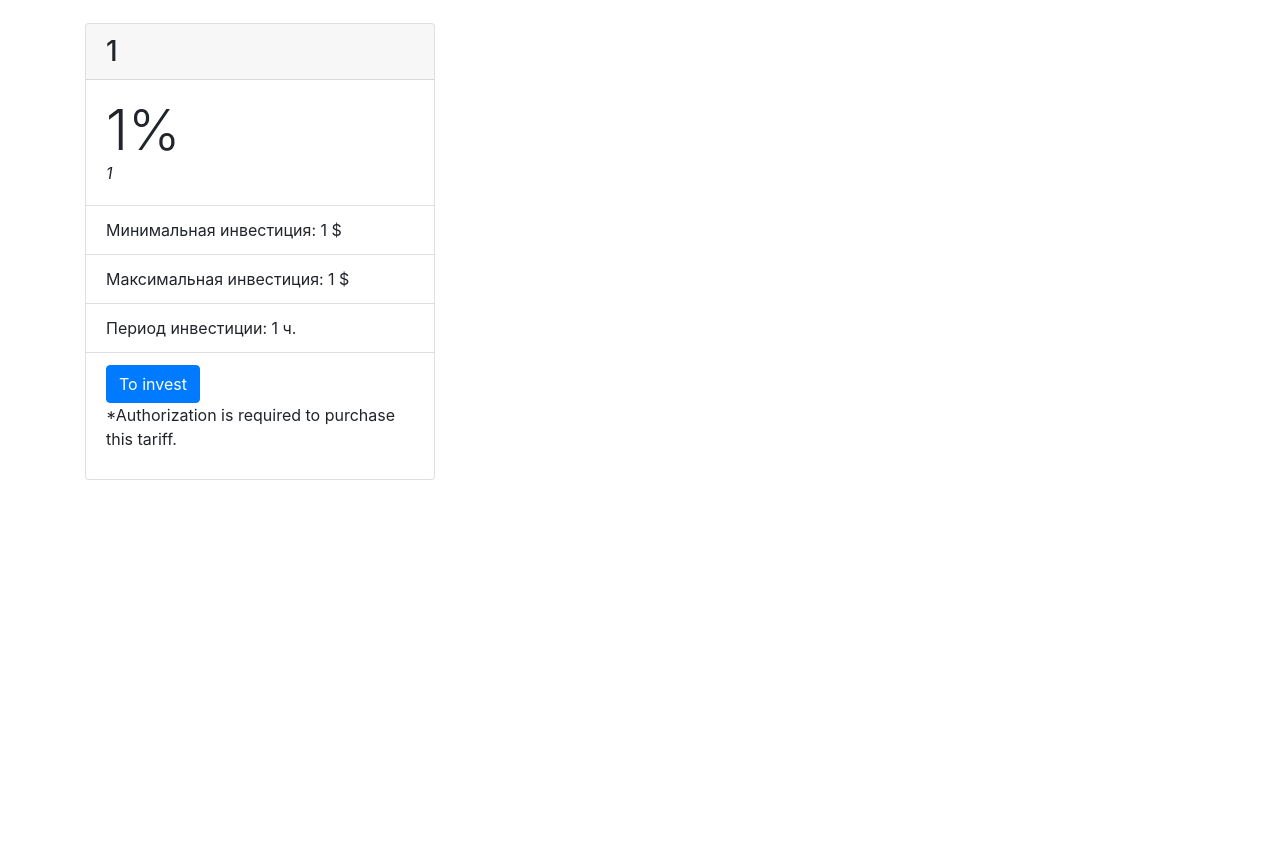
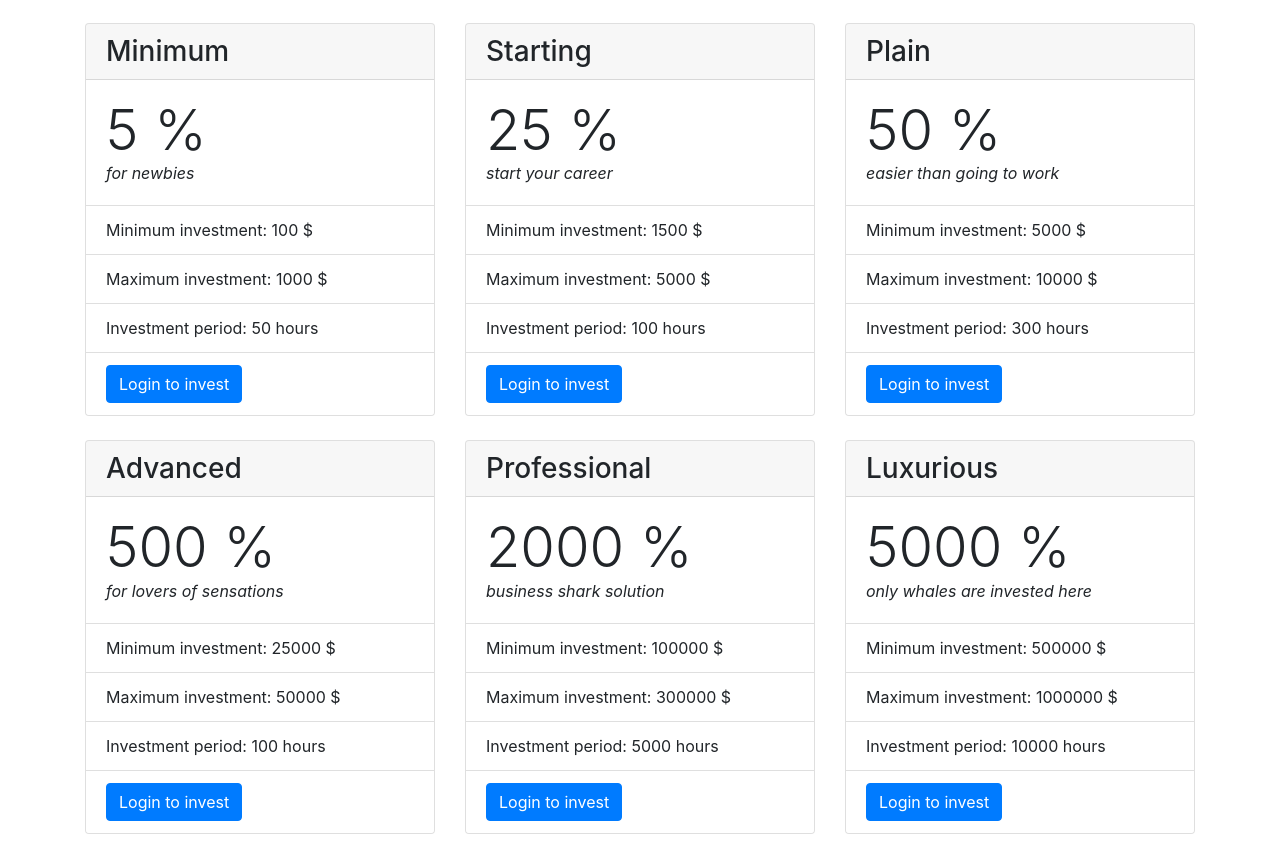
Before and after one commit to fzsys/invest-project-mvc, a PHP site: page / in a window 1280 px wide. Shown: the part 69-927 px from the top of the page. Before the commit the page ends 549 px from the top, so only its background shows below. Run offline with PHP 8.4, Linux system fonts and the light colour scheme.

Commit message:
add some func

```diff
--- a/application/config/routes.php
+++ b/application/config/routes.php
@@ -48,4 +48,30 @@ return [
         'action' => 'logout',
     ],
 
+    //DashboardController
+    'dashboard/tariffs' => [
+        'controller' => 'dashboard',
+        'action' => 'tariffs',
+    ],
+
+    'dashboard/invest/{id:\d+}' => [
+        'controller' => 'dashboard',
+        'action' => 'invest',
+    ],
+
+    'dashboard/history' => [
+        'controller' => 'dashboard',
+        'action' => 'history',
+    ],
+
+    'dashboard/referrals' => [
+        'controller' => 'dashboard',
+        'action' => 'referrals',
+    ],
+
+    //MerchantController
+    'merchant/perfectMoney' => [
+        'controller' => 'merchant',
+        'action' => 'perfectMoney',
+    ],
 ];
--- /dev/null
+++ b/application/config/tariffs.php
@@ -0,0 +1,53 @@
+<?php
+return [
+    1 => [
+        'title' => 'Minimum',
+        'description' => 'for newbies',
+        'hour' => 50,
+        'percent' => 5,
+        'min' => 100,
+        'max' => 1000,
+    ],
+    2 => [
+        'title' => 'Starting',
+        'description' => 'start your career',
+        'hour' => 100,
+        'percent' => 25,
+        'min' => 1500,
+        'max' => 5000,
+    ],
+    3 => [
+        'title' => 'Plain',
+        'description' => 'easier than going to work',
+        'hour' => 300,
+        'percent' => 50,
+        'min' => 5000,
+        'max' => 10000,
+    ],
+    4 => [
+        'title' => 'Advanced',
+        'description' => 'for lovers of sensations',
+        'hour' => 100,
+        'percent' => 500,
+        'min' => 25000,
+        'max' => 50000,
+    ],
+    5 => [
+        'title' => 'Professional',
+        'description' => 'business shark solution',
+        'hour' => 5000,
+        'percent' => 2000,
+        'min' => 100000,
+        'max' => 300000,
+    ],
+    6 => [
+        'title' => 'Luxurious',
+        'description' => 'only whales are invested here',
+        'hour' => 10000,
+        'percent' => 5000,
+        'min' => 500000,
+        'max' => 1000000,
+    ],
+
+
+];
--- a/application/controllers/MainController.php
+++ b/application/controllers/MainController.php
@@ -8,7 +8,10 @@ class MainController extends Controller
 {
     public function indexAction()
     {
-        $this->view->render('Main page');
+        $vars = [
+            'tariffs' => $this->tariffs,
+        ];
+        $this->view->render('Main page', $vars);
 
     }
 
--- a/application/core/Controller.php
+++ b/application/core/Controller.php
@@ -8,6 +8,7 @@ abstract class Controller
     public $view;
     public $model;
     public $access;
+    public $tariffs;
 
     public function __construct($route)
     {
@@ -18,6 +19,7 @@ abstract class Controller
         };
         $this->view = new View($route);
         $this->model = $this->loadModel($route['controller']);
+        $this->tariffs = require 'application/config/tariffs.php';
     }
 
     public function loadModel($name)
--- a/application/views/main/index.php
+++ b/application/views/main/index.php
@@ -1,24 +1,29 @@
 <div class="container">
     <h1 class="my-4">Rates</h1>
     <div class="row">
+        <?php foreach ($tariffs as $key => $value): ?>
             <div class="col-lg-4 mb-4">
                 <div class="card h-100">
-                    <h3 class="card-header">1</h3>
+                    <h3 class="card-header"><?php echo $value['title']; ?></h3>
                     <div class="card-body">
-                        <div class="display-4">1%</div>
-                        <div class="font-italic">1</div>
+                        <div class="display-4"><?php echo $value['percent']; ?> %</div>
+                        <div class="font-italic"><?php echo $value['description']; ?></div>
                     </div>
+
                     <ul class="list-group list-group-flush">
-                        <li class="list-group-item">Минимальная инвестиция: 1 $</li>
-                        <li class="list-group-item">Максимальная инвестиция: 1 $</li>
-                        <li class="list-group-item">Период инвестиции: 1 ч.</li>
+                        <li class="list-group-item">Minimum investment: <?php echo $value['min']; ?> $</li>
+                        <li class="list-group-item">Maximum investment: <?php echo $value['max']; ?> $</li>
+                        <li class="list-group-item">Investment period: <?php echo $value['hour']; ?> hours</li>
                         <li class="list-group-item">
-                            <a href="/dashboard/invest/" class="btn btn-primary">To invest</a>
-                            <p>*Authorization is required to purchase this tariff.</p>
+                            <?php if(isset($_SESSION['account']['id'])): ?>
+                                <a href="/dashboard/invest/<?php echo $key; ?>" class="btn btn-primary">To invest</a>
+                            <?php else: ?>
+                                <a href="/account/login" class="btn btn-primary">Login to invest</a>
+                            <?php endif; ?>
                         </li>
                     </ul>
                 </div>
             </div>
-
+        <?php endforeach; ?>
     </div>
 </div>
```
Also changed, not shown: application/access/dashboard.php (added, +18 -0 lines), application/access/merchant.php (added, +15 -0 lines), application/controllers/DashboardController.php (added, +36 -0 lines), application/controllers/MerchantController.php (added, +30 -0 lines), application/models/DashboardModel.php (added, +10 -0 lines), application/models/MerchantModel.php (added, +67 -0 lines), application/views/dashboard/history.php (+22 -22 lines), application/views/dashboard/invest.php (+16 -16 lines), application/views/dashboard/referrals.php (+23 -23 lines), application/views/dashboard/tariffs.php (+25 -25 lines).
